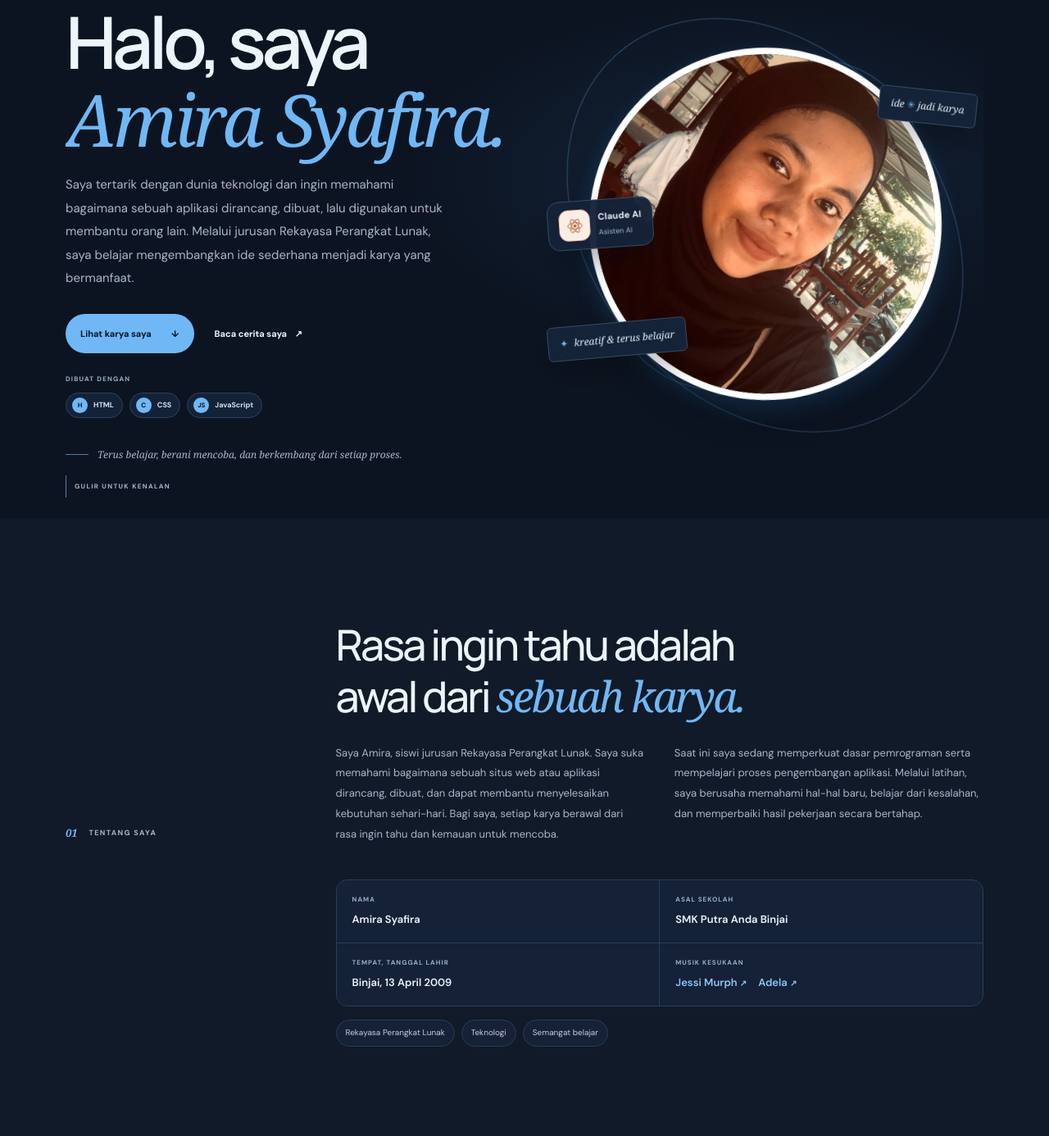
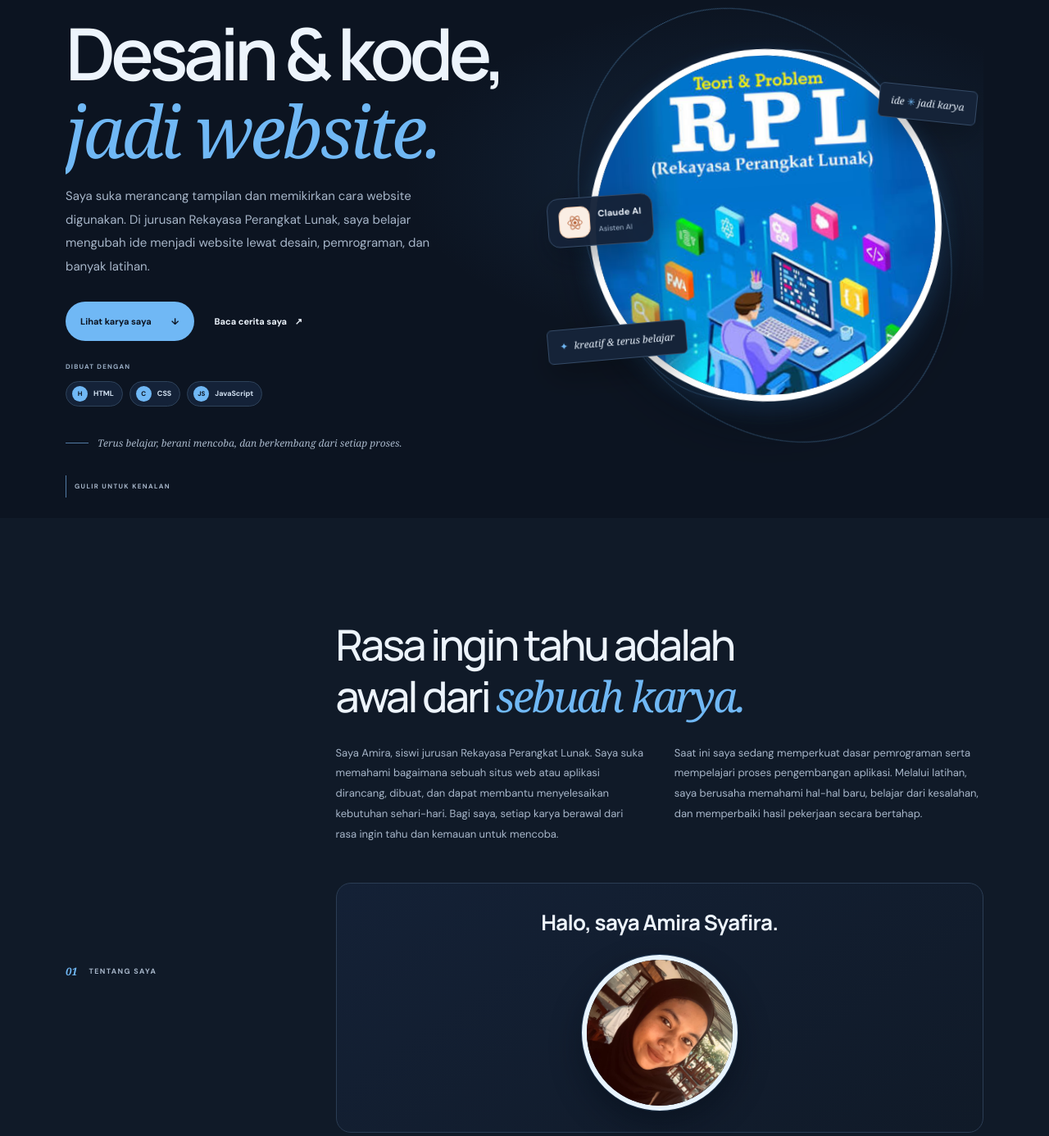
Before and after one commit to amirarpl24-cell/portofolio-mira, a plain HTML site: page index.html in a window 1280 px wide. Shown: the part 168-1554 px from the top of the page at 82% size. Drawn offline with Linux system fonts and the light colour scheme.

Commit message:
Add files via upload

```diff
--- a/index.html
+++ b/index.html
@@ -51,12 +51,11 @@
       <section class="hero container" id="beranda">
         <div class="hero-copy">
           <p class="eyebrow"><span class="status-dot"></span> SISWI REKAYASA PERANGKAT LUNAK</p>
-          <h1>Halo, saya<br /><span>Amira Syafira.</span></h1>
+          <h1>Desain &amp; kode,<br /><span>jadi website.</span></h1>
           <p class="hero-description">
-            Saya tertarik dengan dunia teknologi dan ingin memahami bagaimana
-            sebuah aplikasi dirancang, dibuat, lalu digunakan untuk membantu
-            orang lain. Melalui jurusan Rekayasa Perangkat Lunak, saya belajar
-            mengembangkan ide sederhana menjadi karya yang bermanfaat.
+            Saya suka merancang tampilan dan memikirkan cara website digunakan.
+            Di jurusan Rekayasa Perangkat Lunak, saya belajar mengubah ide
+            menjadi website lewat desain, pemrograman, dan banyak latihan.
           </p>
           <div class="hero-actions">
             <a class="button button-dark" href="#karya">Lihat karya saya <span>↓</span></a>
@@ -78,8 +77,8 @@
           <div class="photo-orbit orbit-two"></div>
           <img
             class="hero-photo"
-            src="assets/amira-photo.jpeg"
-            alt="Foto Amira Syafira"
+            src="assets/portfolio-logo.jpeg"
+            alt="Logo pilihan untuk ilustrasi portofolio"
             width="600"
             height="600"
             fetchpriority="high"
@@ -127,6 +126,18 @@
                 saya berusaha memahami hal-hal baru, belajar dari kesalahan,
                 dan memperbaiki hasil pekerjaan secara bertahap.
               </p>
+            </div>
+            <div class="profile-portrait">
+              <p class="profile-greeting">Halo, saya Amira Syafira.</p>
+              <img
+                class="profile-photo"
+                src="assets/amira-photo.jpeg"
+                alt="Foto Amira Syafira"
+                width="240"
+                height="240"
+                loading="lazy"
+                decoding="async"
+              />
             </div>
             <dl class="profile-details" aria-label="Informasi pribadi">
               <div class="profile-detail">
--- a/script.js
+++ b/script.js
@@ -1,5 +1,13 @@
 const menuToggle = document.querySelector(".menu-toggle");
 const navLinks = document.querySelector(".nav-links");
+const siteHeader = document.querySelector(".site-header");
+
+const updateHeaderShadow = () => {
+  siteHeader.classList.toggle("is-scrolled", window.scrollY > 8);
+};
+
+updateHeaderShadow();
+window.addEventListener("scroll", updateHeaderShadow, { passive: true });
 
 menuToggle.addEventListener("click", () => {
   const isOpen = menuToggle.getAttribute("aria-expanded") === "true";
--- a/style.css
+++ b/style.css
@@ -249,6 +249,7 @@ p {
   border: 8px solid #fff;
   border-radius: 50%;
   object-fit: cover;
+  object-position: center 10%;
   box-shadow: 0 30px 64px rgb(3 10 18 / 42%), 0 10px 28px rgb(58 126 194 / 34%);
   rotate: -3deg;
   animation: photo-float 6s ease-in-out infinite;
@@ -2018,3 +2019,51 @@ body {
   font-weight: 700;
   letter-spacing: 1.6px;
 }
+
+.profile-portrait {
+  display: flex;
+  flex-direction: column;
+  align-items: center;
+  gap: 18px;
+  margin: 34px 0 0;
+  padding: 26px 20px;
+  border: 1px solid #2b3d54;
+  border-radius: 18px;
+  background: linear-gradient(145deg, #142136, #101a28);
+}
+
+.profile-greeting {
+  margin: 0;
+  color: #edf4fc;
+  font-family: var(--display);
+  font-size: clamp(20px, 3vw, 26px);
+  font-weight: 700;
+  letter-spacing: -0.7px;
+  text-align: center;
+}
+
+.profile-photo {
+  display: block;
+  width: 190px;
+  height: 190px;
+  border: 6px solid #e8f4ff;
+  border-radius: 50%;
+  object-fit: cover;
+  object-position: center 20%;
+  box-shadow: 0 16px 38px rgb(3 10 18 / 42%), 0 0 0 1px rgb(112 184 245 / 22%);
+}
+
+.site-header {
+  box-shadow: none;
+  transition: box-shadow 220ms ease;
+}
+
+.site-header.is-scrolled {
+  box-shadow: 0 12px 30px rgb(0 0 0 / 32%);
+}
+
+@media (prefers-reduced-motion: reduce) {
+  .site-header {
+    transition: none;
+  }
+}
```
Also changed, not shown: assets/portfolio-logo.jpeg (added).
